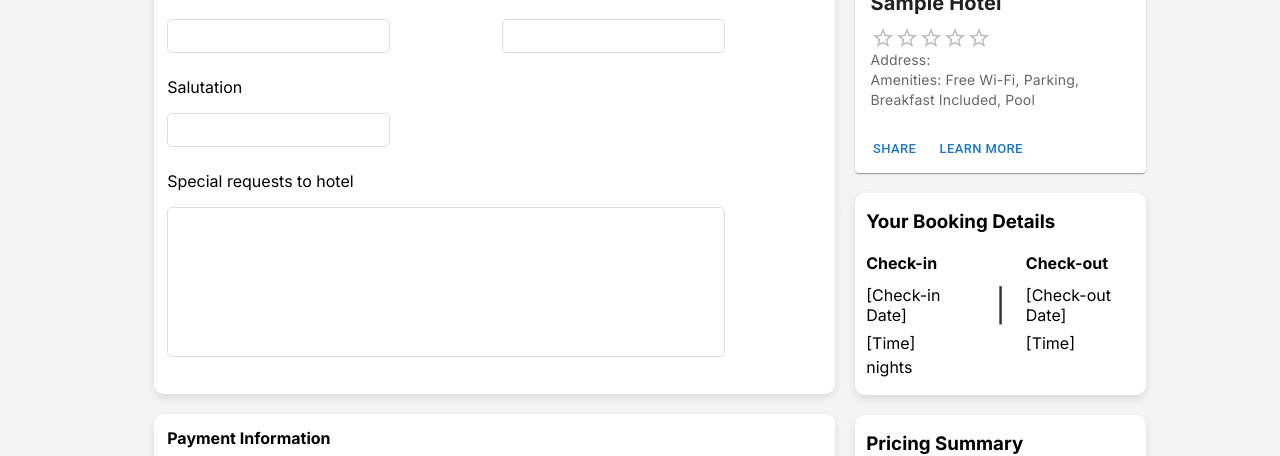
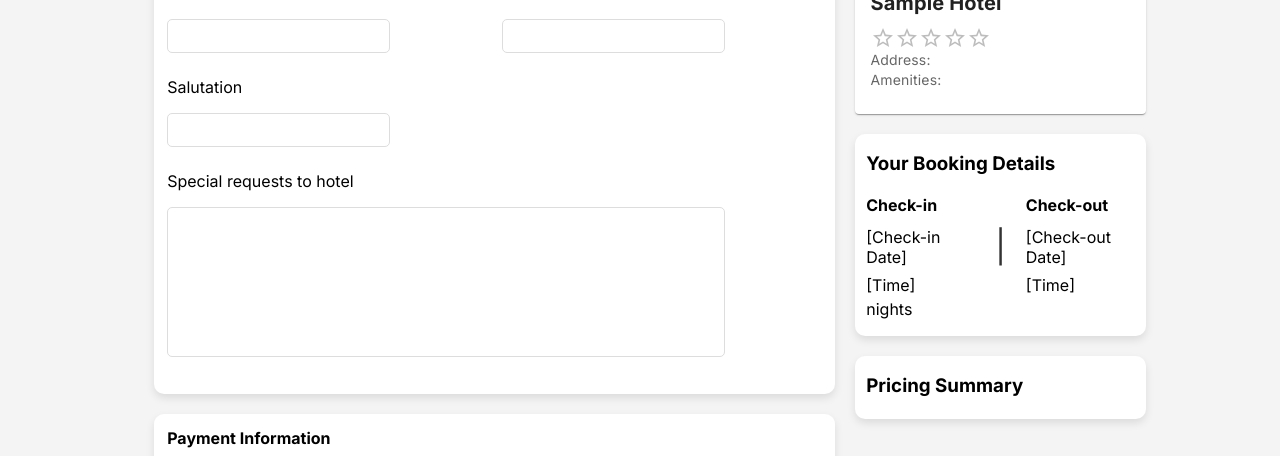
Before and after one commit to 100sonly/C5G5Ascenda, a React (Create React App) app in the folder frontend/: page /checkout in a window 1280 px wide. Shown: the part 344-800 px from the top of the page. Built offline with nearby package versions, Linux system fonts and the light colour scheme.

Commit message:
minor ui edits

```diff
--- a/frontend/src/components/ConfirmationHotelCard/index.js
+++ b/frontend/src/components/ConfirmationHotelCard/index.js
@@ -33,10 +33,6 @@ export default function ConfirmationHotelCard({
           Amenities: {hotelAmenities.join(', ')}
         </Typography>
       </CardContent>
-      <CardActions>
-        <Button size="small">Share</Button>
-        <Button size="small">Learn More</Button>
-      </CardActions>
     </Card>
   );
 }
--- a/frontend/src/components/ImageGallery/index.js
+++ b/frontend/src/components/ImageGallery/index.js
@@ -6,7 +6,7 @@ import ArrowForwardIcon from '@mui/icons-material/ArrowForward';
 import Button from "@mui/material/Button";
 import "./index.css";
 
-const CircularButton = ({ onClick, icon,  className, ...props }) => {
+const CircularButton = ({ onClick, icon, className, ...props }) => {
   return (
     <Button
       onClick={onClick}
@@ -55,6 +55,12 @@ function HotelImgSection({ image_details }) {
 
   return (
     <div className="carousel-wrapper">
+      {image_list.length === 0 ? (
+        <div className="no-images-message" style={{ textAlign: 'center', fontSize: '2rem', fontFamily: 'Inter', padding: '50px 0' }}>
+          Oops! There's currently no images provided by this hotel.
+        </div>
+      ) : (
+        <>
           <div className="carousel-container">
             <ImageList variant="quilted" cols={3} rowHeight={200} gap={16}>
               {currentImages.map((URL, index) => (
@@ -83,6 +89,8 @@ function HotelImgSection({ image_details }) {
               style={{ marginLeft: 8 }}
             />
           </div>
+        </>
+      )}
     </div>
   );
 }
--- a/frontend/src/components/NavTabs/index.js
+++ b/frontend/src/components/NavTabs/index.js
@@ -71,7 +71,7 @@ export default function NavTabs() {
   };
 
   return (
-    <Box sx={{ width: '100%', bgcolor: '#f9f9f9' }}>
+    <Box sx={{ width: '100%', bgcolor: '#F4F4F4' }}>
       <Tabs
         value={value}
         onChange={handleChange}
--- a/frontend/src/components/pages/BookingConfirmation.css
+++ b/frontend/src/components/pages/BookingConfirmation.css
@@ -108,6 +108,10 @@ body {
     border-radius: 10px;
     padding: 6% 4%;
     box-shadow: 0 4px 8px rgba(0, 0, 0, 0.1);
+}
+
+.booking-pricing-card p{
+    padding-top: 2%;
 }
 
 .booking-details-card {
--- a/frontend/src/components/pages/BookingConfirmation.js
+++ b/frontend/src/components/pages/BookingConfirmation.js
@@ -1,6 +1,7 @@
 import React, { useEffect, useState } from 'react';
 import './BookingConfirmation.css';
 import ConfirmationHotelCard from '../ConfirmationHotelCard/index.js';
+import AmenitiesList from '../AmenitiesList';
 
 function BookingConfirmation() {
     // State for managing checkbox and form values
@@ -75,19 +76,29 @@ function BookingConfirmation() {
 
     const query = new URLSearchParams(document.location.search);
 
+    const hotelImage = query.get("image_details")
     const hotelName = query.get("name");
     const roomName = query.get("roomName");
     const hotelRating = parseFloat(query.get("rating"));
     const hotelAddress = query.get("address");
     const nights = query.get("nights");
     const price = query.get("price");
+    console.log("img:",hotelImage)
+
+    const startDate = query.get("startDate");
+    const endDate = query.get("endDate");
+
+    const amenitiesParam = query.get("amenities");
+    console.log("amen:",amenitiesParam);
+    const amenitiesArray = amenitiesParam ? amenitiesParam.split(',') : [];
+    const firstFourAmenities = amenitiesArray.slice(0, 4);
 
     const hotelData = {
         heroImage: "bg.png",
         hotelName: hotelName || "Sample Hotel",
         hotelRating: hotelRating,
         hotelAddress: hotelAddress,
-        hotelAmenities: ["Free Wi-Fi", "Parking", "Breakfast Included", "Pool"]
+        hotelAmenities: firstFourAmenities
     };
 
     return (
--- a/frontend/src/pages/HotelInformation.js
+++ b/frontend/src/pages/HotelInformation.js
@@ -35,8 +35,8 @@ const Hotel = () => {
   const [marketRates, setMarketRates] = useState([]);
   const [categories, setCategories] = useState([]);
   const [loading, setLoading] = useState(true);
-    const [price, setPrice] = useState(0);
-    const [roomName, setRoomName] = useState("");
+  const [price, setPrice] = useState(0);
+  const [roomName, setRoomName] = useState("");
 
   // HARDCODED VALUES FOR DEV PURPOSES
   //diH7-fullerton, QDaO-panpacific
@@ -163,7 +163,7 @@ const Hotel = () => {
 
       <div style={{ display: 'flex', alignItems: 'center', justifyContent: 'space-between', paddingTop: '2%' }}>
         <h1 id="hotel-name">
-          {loading ? <Skeleton variant="text" sx={{ bgcolor: 'grey.500' }}  width="60%" /> : name}
+          {loading ? <Skeleton variant="text" sx={{ bgcolor: 'grey.500' }}  width="100%" /> : name}
         </h1>
         <Button
           variant="contained"
@@ -183,7 +183,7 @@ const Hotel = () => {
 
       <div id="rating" style={{ paddingTop: '1%' }}>
         {loading ? (
-          <Skeleton variant="text" sx={{ bgcolor: 'grey.500' }}  width="20%" height={40} />
+          <Skeleton variant="text" sx={{ bgcolor: 'grey.500' }}  width="50%" height={40} />
         ) : (
           <HalfRating rating={rating} />
         )}
@@ -191,7 +191,7 @@ const Hotel = () => {
 
       <div id="address" style={{ paddingTop: '1%', display: 'flex', alignItems: 'center' }}>
         {loading ? (
-          <Skeleton variant="text" sx={{ bgcolor: 'grey.500' }}  width="20%" height={40} />
+          <Skeleton variant="text" sx={{ bgcolor: 'grey.500' }}  width="50%" height={40} />
         ) : (
           <>
             <PlaceRounded style={{ color: '#1A1E43', marginRight: '8px' }} />
@@ -217,7 +217,7 @@ const Hotel = () => {
           <h2 id="overview">Overview</h2>
           <div>
             {loading ? (
-              <Skeleton variant="text" sx={{ bgcolor: 'grey.500' }} width="80%" height={60} />
+              <Skeleton variant="text" sx={{ bgcolor: 'grey.500' }} width="80%" height={200} />
             ) : (
               <div className='description' dangerouslySetInnerHTML={{ __html: desc }} />
             )}
```
Lines whose indentation alone changed are shown as unchanged.
